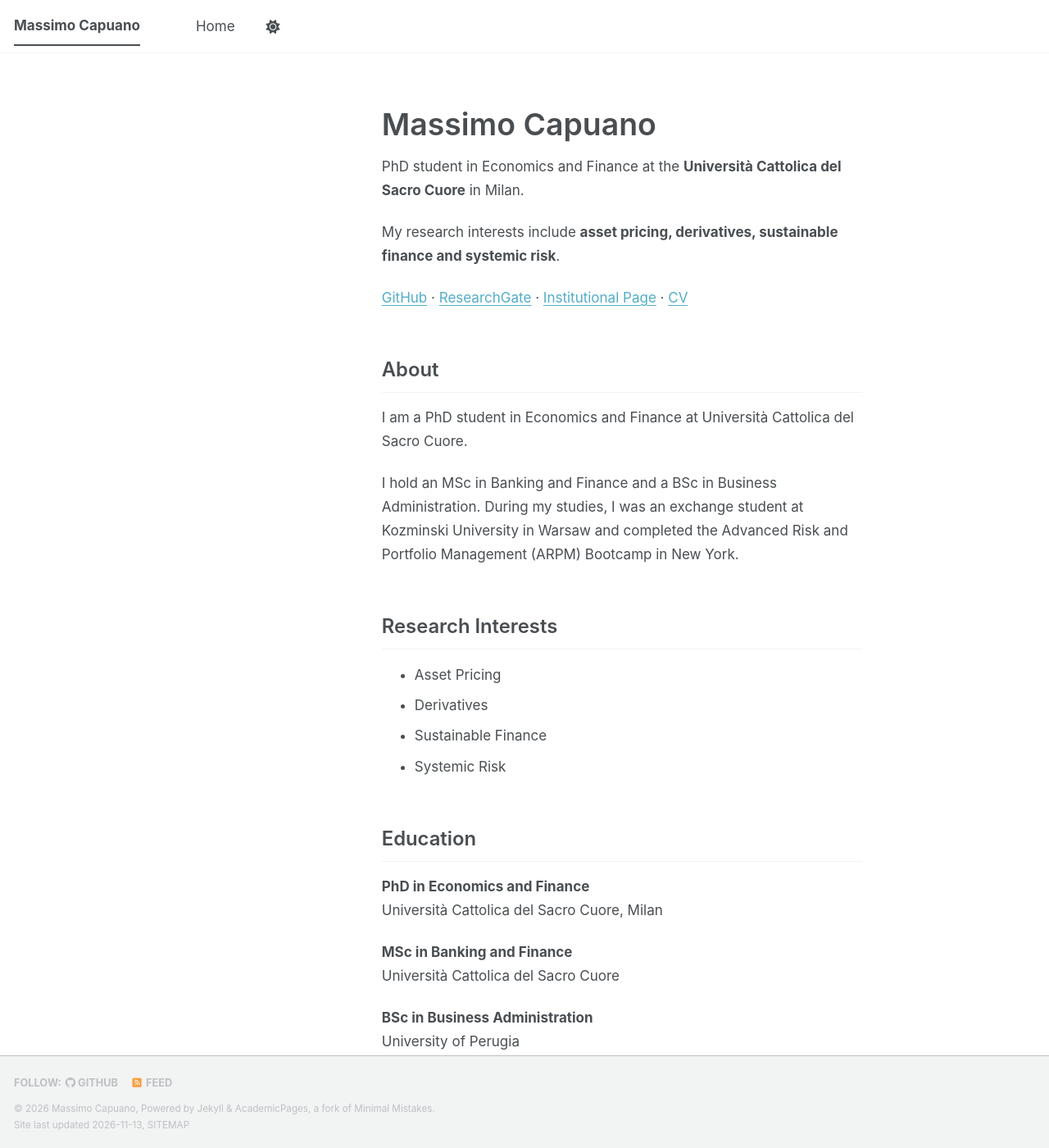
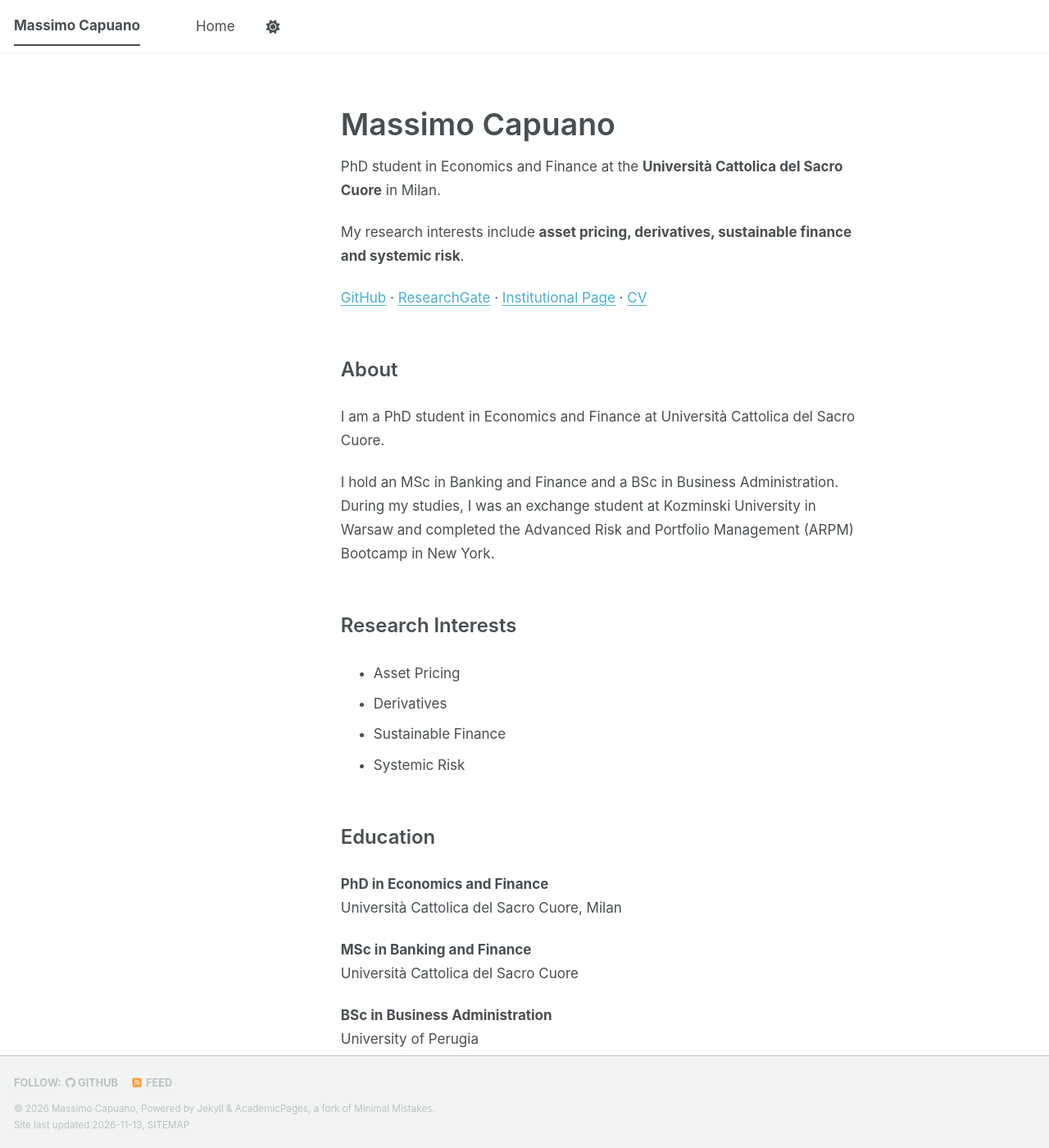
Before and after one commit to capuanomassimo/capuanomassimo.github.io, a Jekyll site: the page built from _pages/about.md, in a window 1280 px wide and 1400 px high. Shown: the whole window at 82% size. Built offline with Jekyll 4.4.1, drawn with Linux system fonts in a browser that asks for light colours; a script bundle is joined from its source files by our own code; a style sheet for code colours, icons or effects is not loaded.

Commit message:
Refine homepage layout styles
Refine homepage layout by adjusting styles for section headings and content area.

```diff
--- a/assets/css/main.scss
+++ b/assets/css/main.scss
@@ -94,3 +94,22 @@ a {
 .greedy-nav {
   background: transparent;
 }
+
+/* ========================================
+   Homepage layout refinements
+   ======================================== */
+
+/* Remove the lines below section headings */
+.page__content h2 {
+  border-bottom: none;
+}
+
+/* Make the content area slightly wider */
+.page {
+  max-width: 900px;
+}
+
+/* Remove permalink icons from headings */
+.page__content .header-link {
+  display: none;
+}
```
